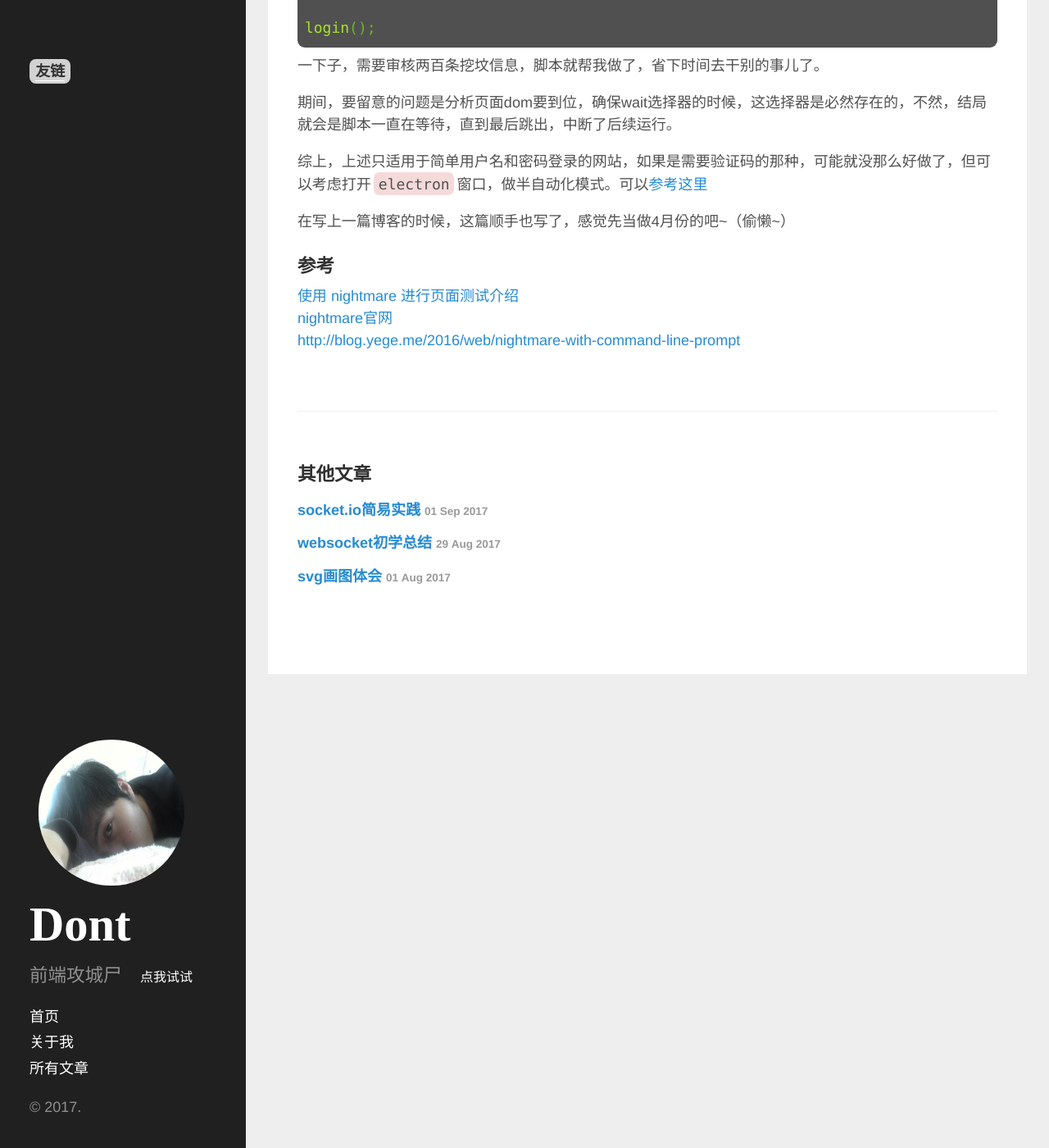
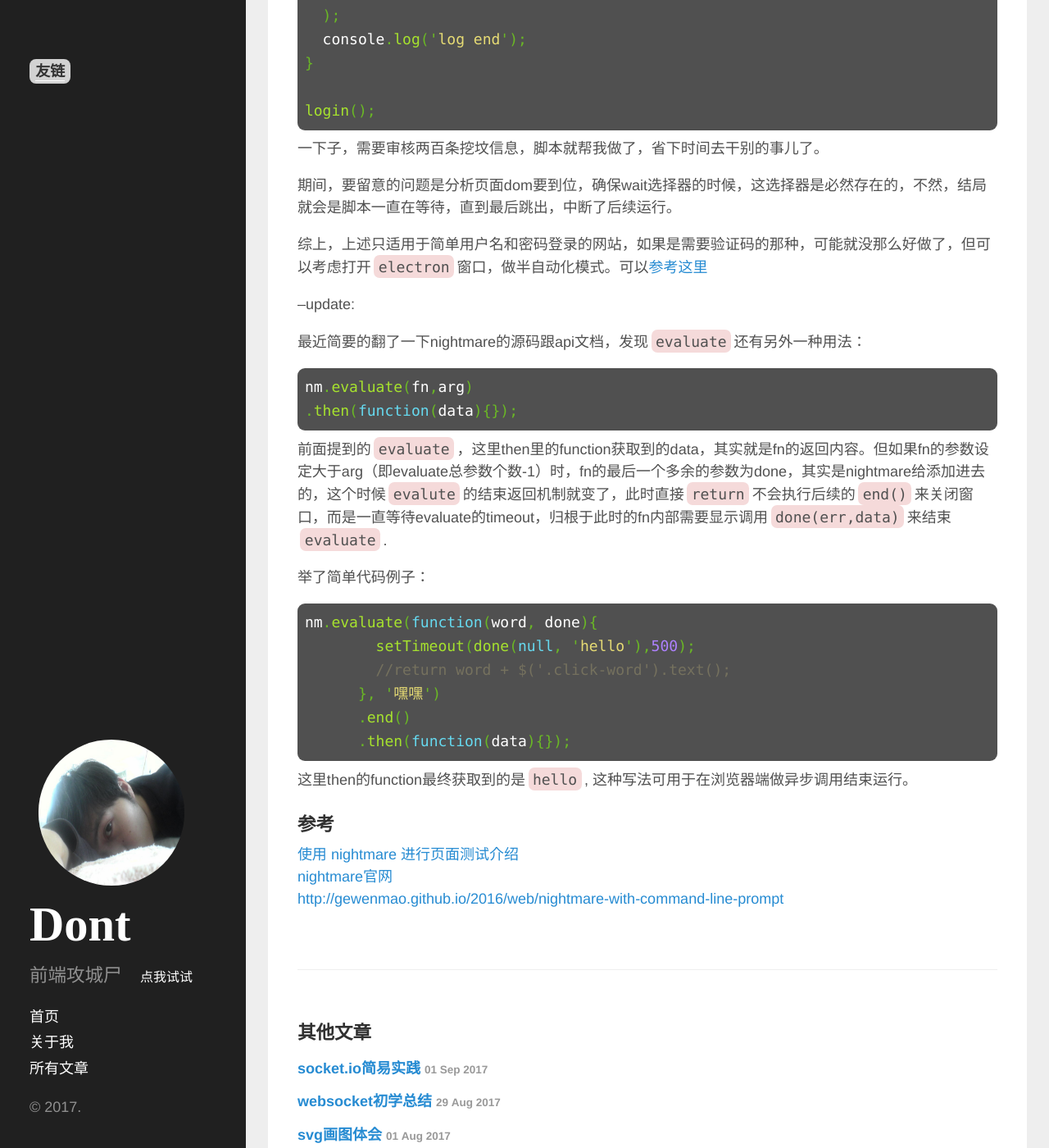
Before and after one commit to shellphon/githublog, a Jekyll site: the page built from _posts/2017-04-01-nightmare.md, in a window 1280 px wide and 1400 px high, scrolled down 9074 px. Shown: the whole window at 82% size. Built offline with Jekyll 4.4.1, drawn with Linux system fonts in a browser that asks for light colours; comment, search, counter and statistics services are not loaded; some of the changed text lies outside the part shown.

Commit message:
fixed the domain of the url, and update

```diff
--- a/_posts/2017-04-01-nightmare.md
+++ b/_posts/2017-04-01-nightmare.md
@@ -86,11 +86,13 @@ nightmare
 虽说如此，但是！！！这种方法不能传一些特殊对象，比如原型链上的内容，是不会带上的，而且即使说node环境有Date对象，浏览器也有Date对象，也不能直接传入一个Date的实例，传入之后，也用不了Date的内置方法。
 
 
-`then`的重要性：最上面的示例代码里注释也有提到，需要加入then才能保证队列的执行。
+`then`的重要性：最上面的示例代码里注释也有提到，需要加入then才能保证队列的执行.
 
 引用[这里的一句话](https://github.com/fyuanfen/nightmare)
 
 > 这是因为每一个 nightmare 实例都有一个操作队列，而这个操作队列保存着 nightmare 的一系列操作。而 nightmare 的每一个链式调用只是将操作保存到队列里面，并没有立刻执行操作。
+
+关于这个队列操作，可以读一下nightmare源码，nightmare的实例对象中都有一个`_queue`的数组，用来保存每一个基本api动作，等到调用`then`时，才去触发`run`函数，从而去处理`_queue`里的一个个动作。
 
 ### 实践例子
 
@@ -327,12 +329,34 @@ login();
 
 期间，要留意的问题是分析页面dom要到位，确保wait选择器的时候，这选择器是必然存在的，不然，结局就会是脚本一直在等待，直到最后跳出，中断了后续运行。
 
-综上，上述只适用于简单用户名和密码登录的网站，如果是需要验证码的那种，可能就没那么好做了，但可以考虑打开`electron`窗口，做半自动化模式。可以[参考这里](http://blog.yege.me/2016/web/nightmare-with-command-line-prompt)
+综上，上述只适用于简单用户名和密码登录的网站，如果是需要验证码的那种，可能就没那么好做了，但可以考虑打开`electron`窗口，做半自动化模式。可以[参考这里](http://gewenmao.github.io/2016/web/nightmare-with-command-line-prompt)
 
-在写上一篇博客的时候，这篇顺手也写了，感觉先当做4月份的吧~（偷懒~）
+--update:
+
+最近简要的翻了一下nightmare的源码跟api文档，发现`evaluate`还有另外一种用法：
+
+{%highlight javascript%}
+nm.evaluate(fn,arg)
+.then(function(data){});
+{%endhighlight%}
+
+前面提到的`evaluate`，这里then里的function获取到的data，其实就是fn的返回内容。但如果fn的参数设定大于arg（即evaluate总参数个数-1）时，fn的最后一个多余的参数为done，其实是nightmare给添加进去的，这个时候`evalute`的结束返回机制就变了，此时直接`return`不会执行后续的`end()`来关闭窗口，而是一直等待evaluate的timeout，归根于此时的fn内部需要显示调用`done(err,data)`来结束`evaluate`.
+
+举了简单代码例子：
+
+{%highlight javascript%}
+nm.evaluate(function(word, done){
+        setTimeout(done(null, 'hello'),500);
+        //return word + $('.click-word').text();
+      }, '嘿嘿')
+      .end()
+      .then(function(data){});
+{%endhighlight%}
+
+这里then的function最终获取到的是`hello`, 这种写法可用于在浏览器端做异步调用结束运行。
 
 ### 参考
 
-[使用 nightmare 进行页面测试介绍](http://blog.yege.me/2016/web/how-to-use-nightmare-for-web-page-test)
+[使用 nightmare 进行页面测试介绍](http://gewenmao.github.io/2016/web/how-to-use-nightmare-for-web-page-test)
 [nightmare官网](https://github.com/segmentio/nightmare)
-[http://blog.yege.me/2016/web/nightmare-with-command-line-prompt](http://blog.yege.me/2016/web/nightmare-with-command-line-prompt)
+[http://gewenmao.github.io/2016/web/nightmare-with-command-line-prompt](http://gewenmao.github.io/2016/web/nightmare-with-command-line-prompt)
```
